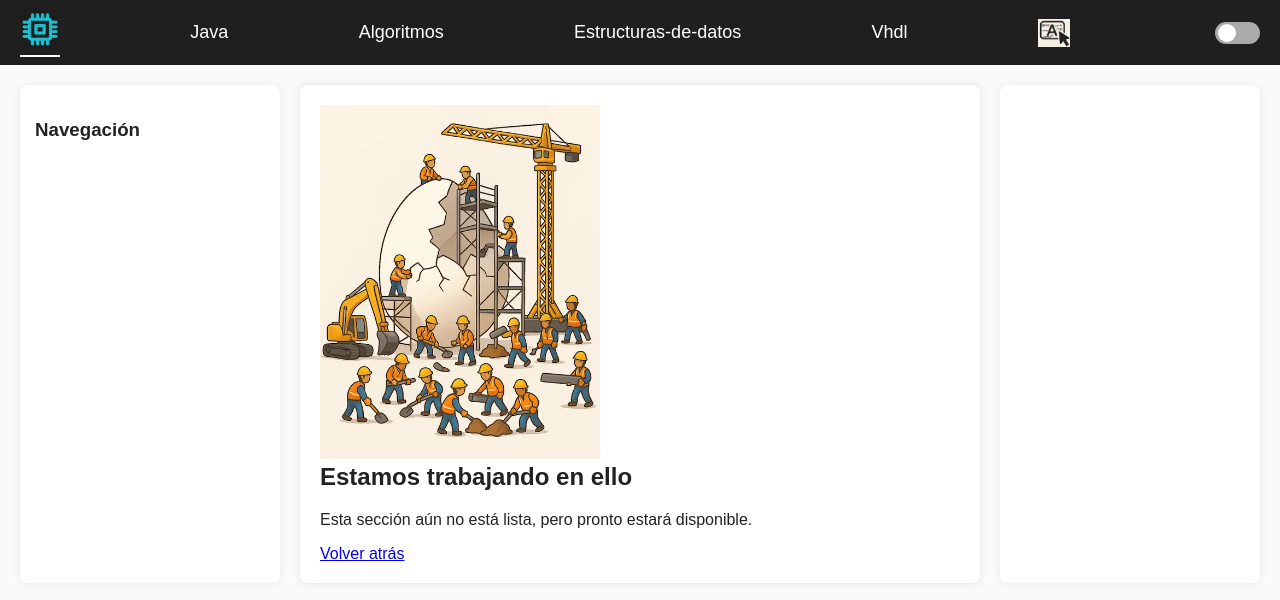
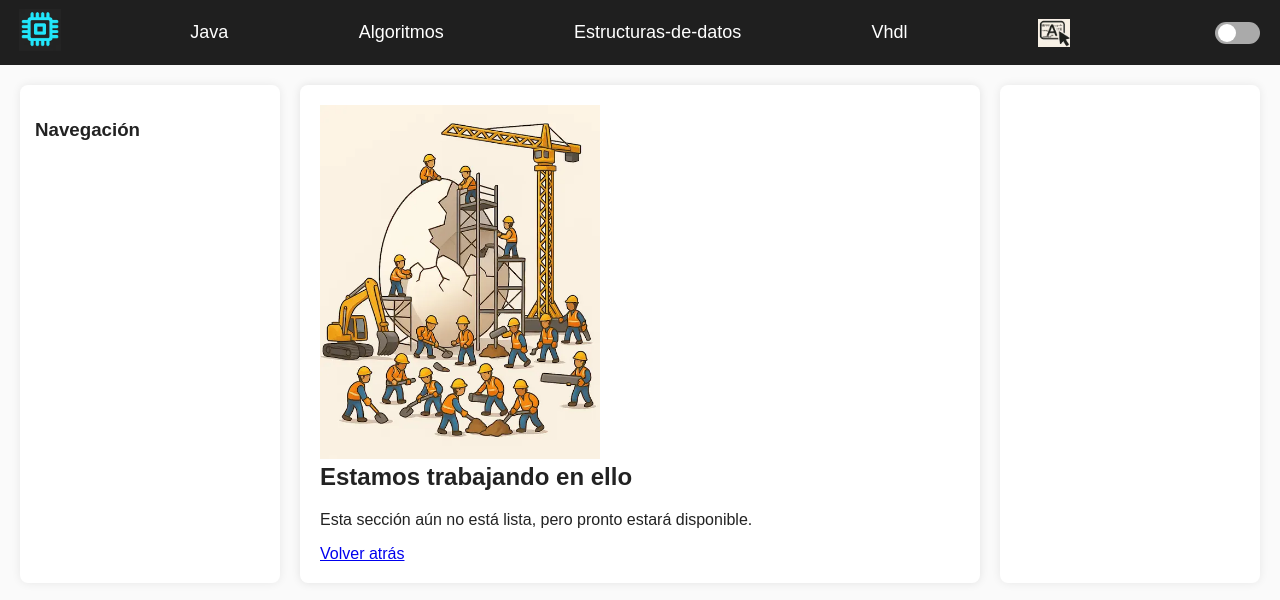
Before and after one commit to bigflod/bigflod.github.io, a plain HTML site: page index.html in a window 1280 px wide. In both pictures the pointer is over the link 40 px from the left and 32 px from the top of the page. Drawn offline with Linux system fonts and the light colour scheme.

Commit message:
main.css probar nuevo estilo

```diff
--- a/estilos/main.css
+++ b/estilos/main.css
@@ -50,7 +50,16 @@ body.dark-mode {
     100% { background-position: 100%; }
 }
 */
-/* Subrayado moderno al pasar el ratón */
+
+/* Escala + brillo */
+a:hover {
+    transform: scale(1.05);
+    filter: brightness(1.2);
+    transition: 0.2s ease;
+}
+
+/*
+
 .navbar a {
     position: relative;
 }
@@ -69,7 +78,7 @@ body.dark-mode {
 .navbar a:hover::after {
     width: 100%;
 }
-
+*/
 
 /* ============================
    NAV LINKS (nuevo)
```
